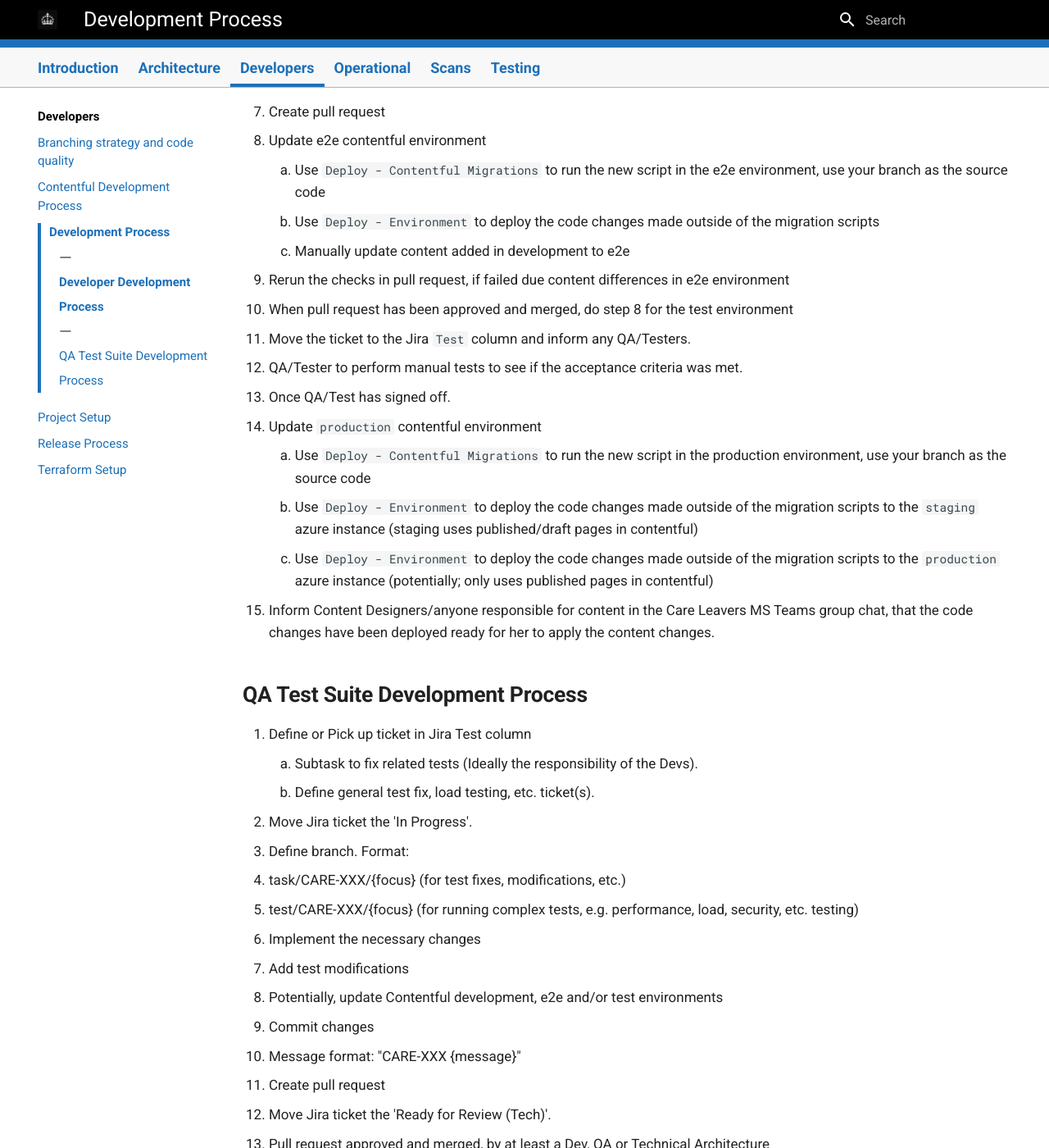
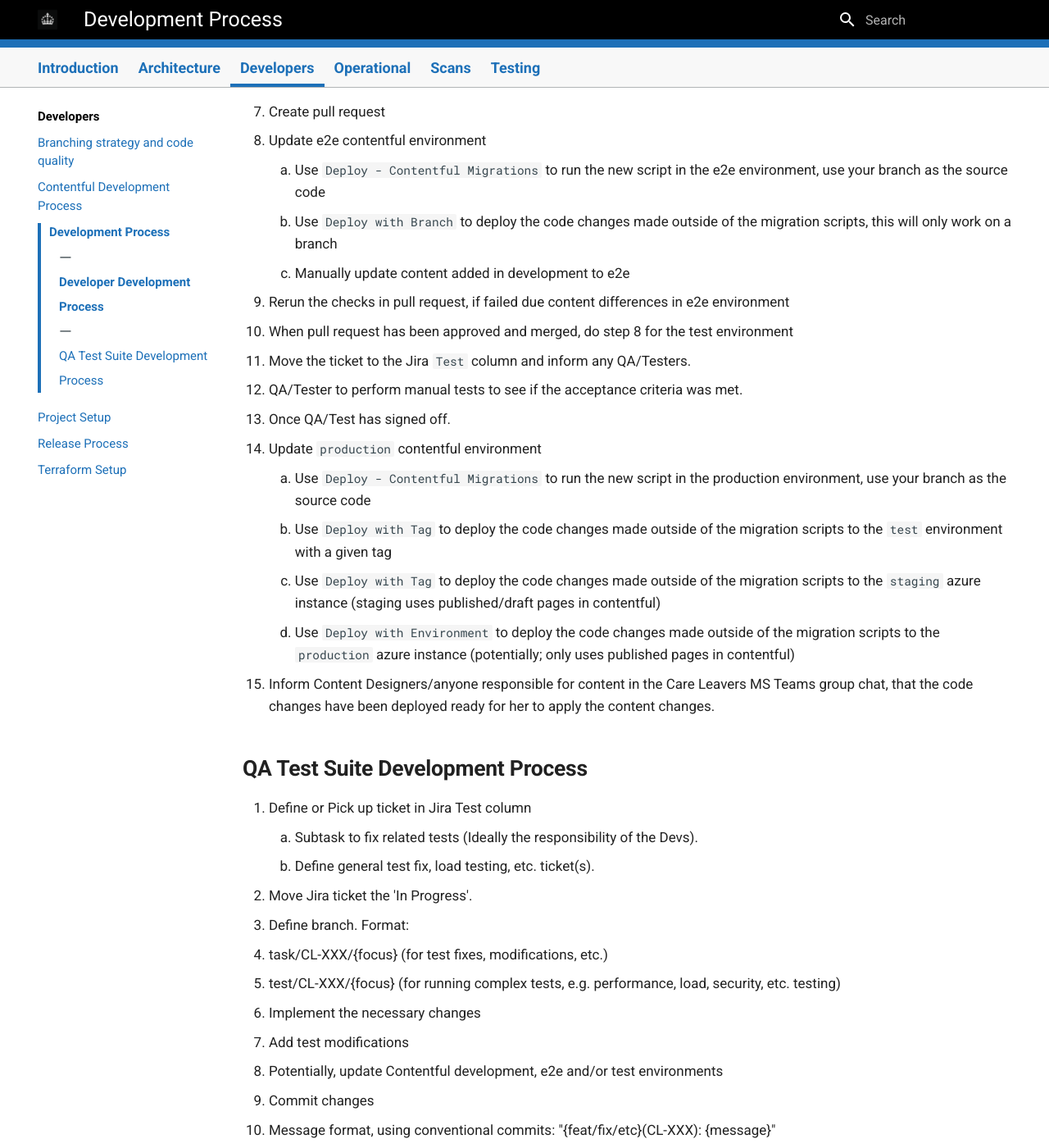
Before and after one commit to DFE-Digital/care-leavers, an MkDocs documentation site: the page built from docs/developers/Development-Process.md, in a window 1280 px wide and 1400 px high, scrolled down 979 px. Shown: the whole window at 82% size. Built offline with MkDocs 1.6.1 and Material for MkDocs 9.7.7, drawn with Linux system fonts in a browser that asks for light colours; some of the changed text lies outside the part shown.

Commit message:
docs(CL-419): Updating the documentation in line with new deployment workflows

````diff
--- a/docs/developers/Development-Process.md
+++ b/docs/developers/Development-Process.md
@@ -11,8 +11,8 @@ These are the preliminary development processes for developers and QAs. These pr
 
    e.g.
 
-   feat/CARE-XXX/focus
-   bug/CARE-XXX/focus
+   feat/CL-XXX/focus
+   bug/CL-XXX/focus
    ```
 3. Run tests to make sure you know everything is working before you start.
 4. Implement the necessary changes
@@ -24,14 +24,14 @@ These are the preliminary development processes for developers and QAs. These pr
 6. Commit changes
     1. Message format:
       ```
-      CARE-XXX {message}
+      {feat/fix/etc}(CL-XXX): {message}
 
       {details}
       ```
 7. Create pull request
 8. Update e2e contentful environment
     1. Use `Deploy - Contentful Migrations` to run the new script in the e2e environment, use your branch as the source code
-    2. Use `Deploy - Environment` to deploy the code changes made outside of the migration scripts
+    2. Use `Deploy with Branch` to deploy the code changes made outside of the migration scripts, this will only work on a branch
     3. Manually update content added in development to e2e
 9. Rerun the checks in pull request, if failed due content differences in e2e environment
 10. When pull request has been approved and merged, do step 8 for the test environment
@@ -40,8 +40,9 @@ These are the preliminary development processes for developers and QAs. These pr
 13. Once QA/Test has signed off.
 14. Update `production` contentful environment
     1. Use `Deploy - Contentful Migrations` to run the new script in the production environment, use your branch as the source code
-    2. Use `Deploy - Environment` to deploy the code changes made outside of the migration scripts to the `staging` azure instance (staging uses published/draft pages in contentful)
-    3. Use `Deploy - Environment` to deploy the code changes made outside of the migration scripts to the `production` azure instance (potentially; only uses published pages in contentful)
+    2. Use `Deploy with Tag` to deploy the code changes made outside of the migration scripts to the `test` environment with a given tag
+    3. Use `Deploy with Tag` to deploy the code changes made outside of the migration scripts to the `staging` azure instance (staging uses published/draft pages in contentful)
+    4. Use `Deploy with Environment` to deploy the code changes made outside of the migration scripts to the `production` azure instance (potentially; only uses published pages in contentful)
 15. Inform Content Designers/anyone responsible for content in the Care Leavers MS Teams group chat, that the code changes have been deployed ready for her to apply the content changes.
 
 ## QA Test Suite Development Process
@@ -51,13 +52,13 @@ These are the preliminary development processes for developers and QAs. These pr
     2. Define general test fix, load testing, etc. ticket(s).
 2. Move Jira ticket the 'In Progress'.
 3. Define branch. Format:
-   1. task/CARE-XXX/{focus} (for test fixes, modifications, etc.)
-   2. test/CARE-XXX/{focus} (for running complex tests, e.g. performance, load, security, etc. testing)
+   1. task/CL-XXX/{focus} (for test fixes, modifications, etc.)
+   2. test/CL-XXX/{focus} (for running complex tests, e.g. performance, load, security, etc. testing)
 4. Implement the necessary changes
    1. Add test modifications
    2. Potentially, update Contentful development, e2e and/or test environments
 5. Commit changes
-   1. Message format: "CARE-XXX {message}"
+   1. Message format, using conventional commits: "{feat/fix/etc}(CL-XXX): {message}"
 6. Create pull request
 7. Move Jira ticket the 'Ready for Review (Tech)'.
 8. Pull request approved and merged, by at least a Dev, QA or Technical Architecture
````
Also changed, not shown: docs/developers/Release-Process.md (+6 -5 lines).
